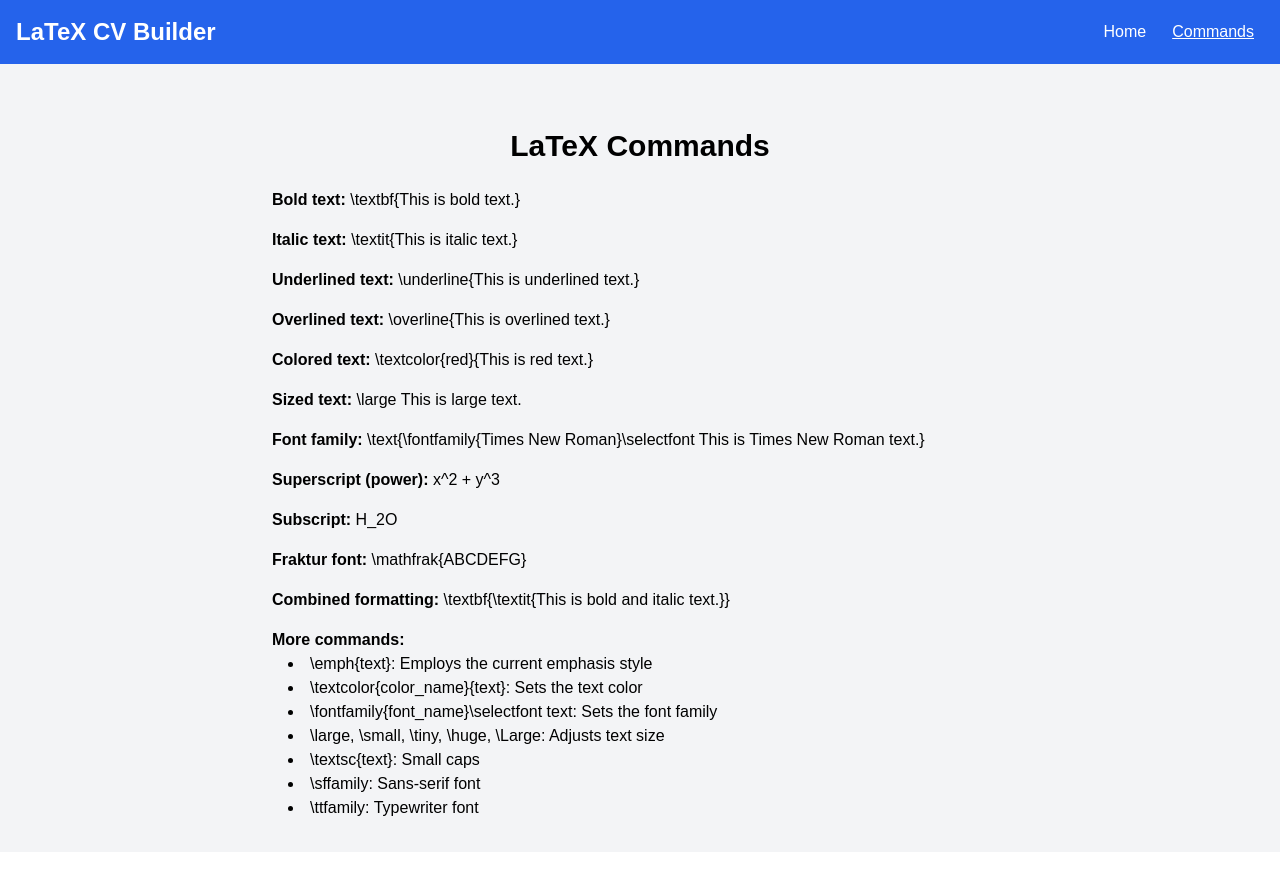
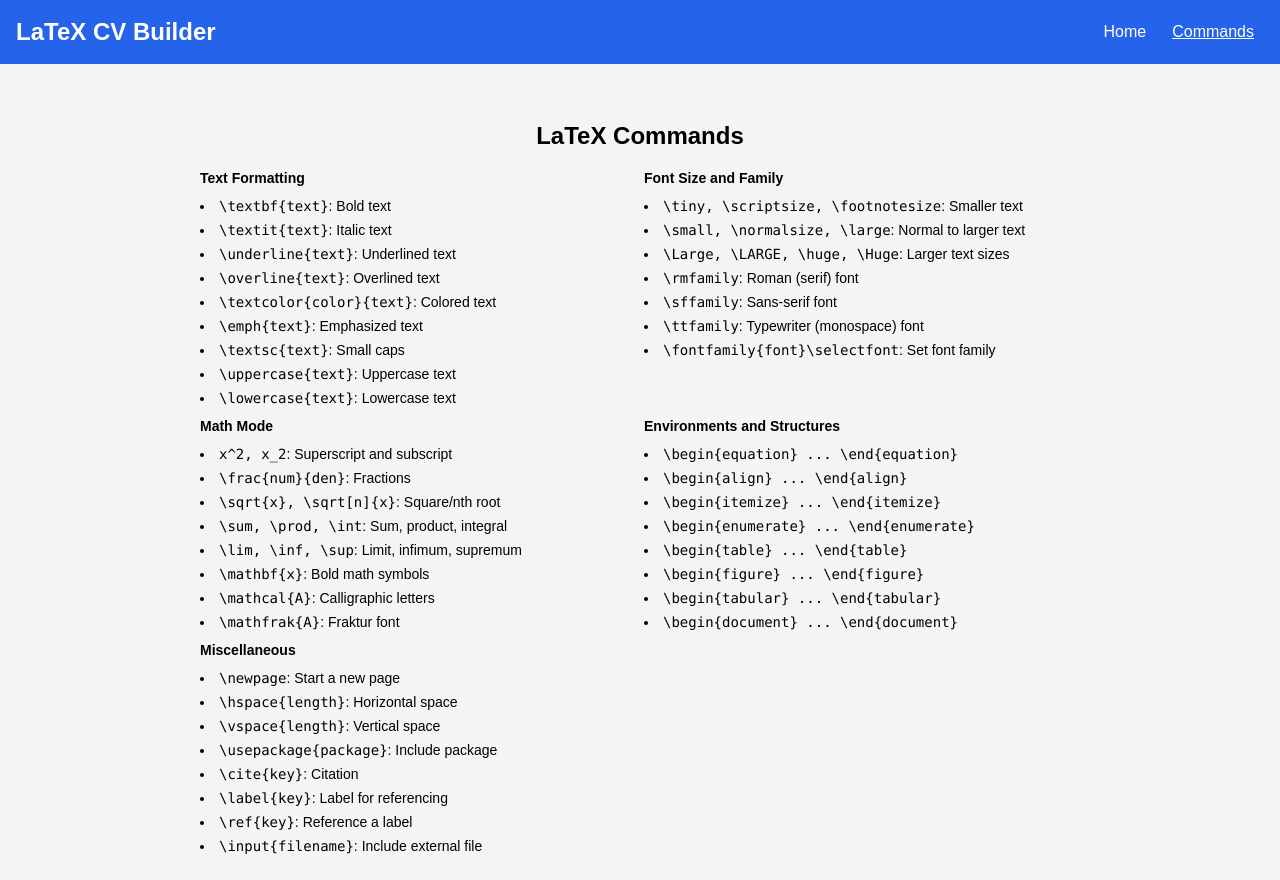
Before and after one commit to AlSabriBhuiyan0/Letex-Cv-Builder, a React (Create React App) app in the folder client/: page /commands in a window 1280 px wide. Before the commit the page ends 852 px from the top, so only its background shows below. Built offline with nearby package versions, Linux system fonts and the light colour scheme.

Commit message:
Update Commands page

```diff
--- a/client/src/components/Commands.js
+++ b/client/src/components/Commands.js
@@ -1,33 +1,167 @@
-import React from 'react';
+import React from "react";
 
 const Commands = () => {
   return (
-    <div className="p-4 mx-auto max-w-3xl">
-      <h1 className="mb-6 text-3xl font-bold text-center">LaTeX Commands</h1>
+    <div className="p-2 mx-auto max-w-4xl text-sm">
+      <h1 className="mb-4 text-2xl font-bold text-center">LaTeX Commands</h1>
 
-      <div className="space-y-4">
-        <p><strong>Bold text:</strong> \textbf&#123;This is bold text.&#125;</p>
-        <p><strong>Italic text:</strong> \textit&#123;This is italic text.&#125;</p>
-        <p><strong>Underlined text:</strong> \underline&#123;This is underlined text.&#125;</p>
-        <p><strong>Overlined text:</strong> \overline&#123;This is overlined text.&#125;</p>
-        <p><strong>Colored text:</strong> \textcolor&#123;red&#125;&#123;This is red text.&#125;</p>
-        <p><strong>Sized text:</strong> \large This is large text.</p>
-        <p><strong>Font family:</strong> \text&#123;\fontfamily&#123;Times New Roman&#125;\selectfont This is Times New Roman text.&#125;</p>
-        <p><strong>Superscript (power):</strong> x^2 + y^3</p>
-        <p><strong>Subscript:</strong> H_2O</p>
-        <p><strong>Fraktur font:</strong> \mathfrak&#123;ABCDEFG&#125;</p>
-        <p><strong>Combined formatting:</strong> \textbf&#123;\textit&#123;This is bold and italic text.&#125;&#125;</p>
+      <div className="grid grid-cols-2 gap-2">
+        <div>
+          <h2 className="mb-2 font-bold">Text Formatting</h2>
+          <ul className="space-y-1 list-disc list-inside">
+            <li>
+              <code>\textbf&#123;text&#125;</code>: Bold text
+            </li>
+            <li>
+              <code>\textit&#123;text&#125;</code>: Italic text
+            </li>
+            <li>
+              <code>\underline&#123;text&#125;</code>: Underlined text
+            </li>
+            <li>
+              <code>\overline&#123;text&#125;</code>: Overlined text
+            </li>
+            <li>
+              <code>\textcolor&#123;color&#125;&#123;text&#125;</code>: Colored
+              text
+            </li>
+            <li>
+              <code>\emph&#123;text&#125;</code>: Emphasized text
+            </li>
+            <li>
+              <code>\textsc&#123;text&#125;</code>: Small caps
+            </li>
+            <li>
+              <code>\uppercase&#123;text&#125;</code>: Uppercase text
+            </li>
+            <li>
+              <code>\lowercase&#123;text&#125;</code>: Lowercase text
+            </li>
+          </ul>
+        </div>
 
         <div>
-          <p><strong>More commands:</strong></p>
-          <ul className="ml-4 list-disc list-inside">
-            <li>\emph&#123;text&#125;: Employs the current emphasis style</li>
-            <li>\textcolor&#123;color_name&#125;&#123;text&#125;: Sets the text color</li>
-            <li>\fontfamily&#123;font_name&#125;\selectfont text: Sets the font family</li>
-            <li>\large, \small, \tiny, \huge, \Large: Adjusts text size</li>
-            <li>\textsc&#123;text&#125;: Small caps</li>
-            <li>\sffamily: Sans-serif font</li>
-            <li>\ttfamily: Typewriter font</li>
+          <h2 className="mb-2 font-bold">Font Size and Family</h2>
+          <ul className="space-y-1 list-disc list-inside">
+            <li>
+              <code>\tiny, \scriptsize, \footnotesize</code>: Smaller text
+            </li>
+            <li>
+              <code>\small, \normalsize, \large</code>: Normal to larger text
+            </li>
+            <li>
+              <code>\Large, \LARGE, \huge, \Huge</code>: Larger text sizes
+            </li>
+            <li>
+              <code>\rmfamily</code>: Roman (serif) font
+            </li>
+            <li>
+              <code>\sffamily</code>: Sans-serif font
+            </li>
+            <li>
+              <code>\ttfamily</code>: Typewriter (monospace) font
+            </li>
+            <li>
+              <code>\fontfamily&#123;font&#125;\selectfont</code>: Set font
+              family
+            </li>
+          </ul>
+        </div>
+
+        <div>
+          <h2 className="mb-2 font-bold">Math Mode</h2>
+          <ul className="space-y-1 list-disc list-inside">
+            <li>
+              <code>x^2, x_2</code>: Superscript and subscript
+            </li>
+            <li>
+              <code>\frac&#123;num&#125;&#123;den&#125;</code>: Fractions
+            </li>
+            <li>
+              <code>\sqrt&#123;x&#125;, \sqrt[n]&#123;x&#125;</code>: Square/nth
+              root
+            </li>
+            <li>
+              <code>\sum, \prod, \int</code>: Sum, product, integral
+            </li>
+            <li>
+              <code>\lim, \inf, \sup</code>: Limit, infimum, supremum
+            </li>
+            <li>
+              <code>\mathbf&#123;x&#125;</code>: Bold math symbols
+            </li>
+            <li>
+              <code>\mathcal&#123;A&#125;</code>: Calligraphic letters
+            </li>
+            <li>
+              <code>\mathfrak&#123;A&#125;</code>: Fraktur font
+            </li>
+          </ul>
+        </div>
+
+        <div>
+          <h2 className="mb-2 font-bold">Environments and Structures</h2>
+          <ul className="space-y-1 list-disc list-inside">
+            <li>
+              <code>
+                \begin&#123;equation&#125; ... \end&#123;equation&#125;
+              </code>
+            </li>
+            <li>
+              <code>\begin&#123;align&#125; ... \end&#123;align&#125;</code>
+            </li>
+            <li>
+              <code>\begin&#123;itemize&#125; ... \end&#123;itemize&#125;</code>
+            </li>
+            <li>
+              <code>
+                \begin&#123;enumerate&#125; ... \end&#123;enumerate&#125;
+              </code>
+            </li>
+            <li>
+              <code>\begin&#123;table&#125; ... \end&#123;table&#125;</code>
+            </li>
+            <li>
+              <code>\begin&#123;figure&#125; ... \end&#123;figure&#125;</code>
+            </li>
+            <li>
+              <code>\begin&#123;tabular&#125; ... \end&#123;tabular&#125;</code>
+            </li>
+            <li>
+              <code>
+                \begin&#123;document&#125; ... \end&#123;document&#125;
+              </code>
+            </li>
+          </ul>
+        </div>
+
+        <div>
+          <h2 className="mb-2 font-bold">Miscellaneous</h2>
+          <ul className="space-y-1 list-disc list-inside">
+            <li>
+              <code>\newpage</code>: Start a new page
+            </li>
+            <li>
+              <code>\hspace&#123;length&#125;</code>: Horizontal space
+            </li>
+            <li>
+              <code>\vspace&#123;length&#125;</code>: Vertical space
+            </li>
+            <li>
+              <code>\usepackage&#123;package&#125;</code>: Include package
+            </li>
+            <li>
+              <code>\cite&#123;key&#125;</code>: Citation
+            </li>
+            <li>
+              <code>\label&#123;key&#125;</code>: Label for referencing
+            </li>
+            <li>
+              <code>\ref&#123;key&#125;</code>: Reference a label
+            </li>
+            <li>
+              <code>\input&#123;filename&#125;</code>: Include external file
+            </li>
           </ul>
         </div>
       </div>
```
